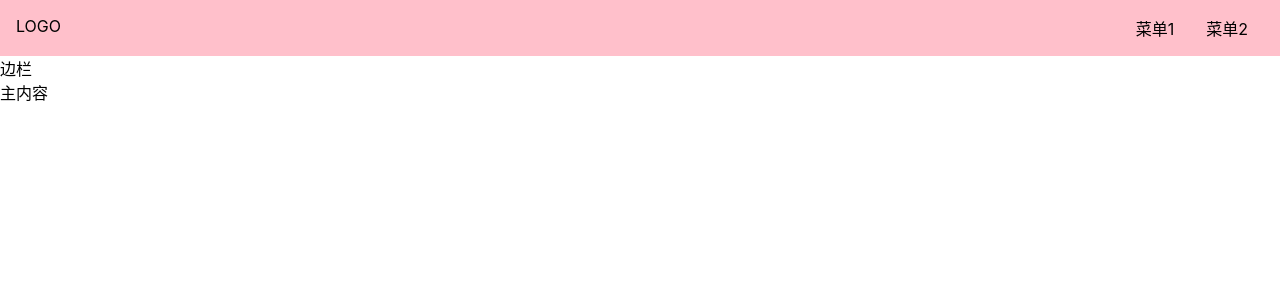
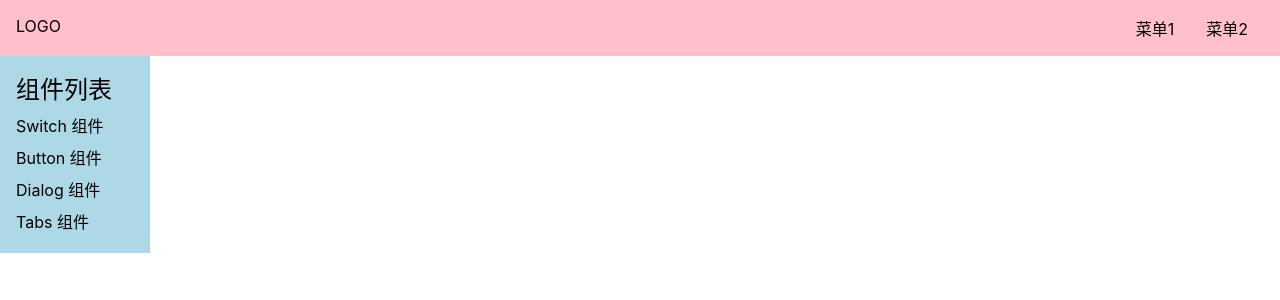
Before and after one commit to Gakki-coco/vue3-ui, a Vue app: page /#/doc in a window 1280 px wide. Shown: the top 300 px of the page. Built offline with nearby package versions, Linux system fonts and the light colour scheme.

Commit message:
添加侧边栏的样式

```diff
--- a/src/components/TopNav.vue
+++ b/src/components/TopNav.vue
@@ -17,6 +17,8 @@ export default {}
   background: pink;
   display: flex;
   padding: 16px;
+  position: relative;
+  z-index: 10;
 
   > .logo {
     max-width: 6em;
--- a/src/index.scss
+++ b/src/index.scss
@@ -7,6 +7,10 @@
 body {
   font-size: 16px;
   font-family: -apple-system, "Noto Sans", "Helvetica Neue", Helvetica, "Nimbus Sans L", Arial, "Liberation Sans", "PingFang SC", "Hiragino Sans GB", "Noto Sans CJK SC", "Source Han Sans SC", "Source Han Sans CN", "Microsoft YaHei", "Wenquanyi Micro Hei", "WenQuanYi Zen Hei", "ST Heiti", SimHei, "WenQuanYi Zen Hei Sharp", sans-serif;
+}
+
+h1, h2, h3, h4, h5, h6 {
+  font-weight: normal;
 }
 
 ul,
--- a/src/views/Doc.vue
+++ b/src/views/Doc.vue
@@ -2,7 +2,23 @@
   <div>
     <TopNav/>
     <div class="content">
-      <aside>边栏</aside>
+      <aside>
+        <h2>组件列表</h2>
+        <ol>
+          <li>
+            <router-link to="/doc/switch">Switch 组件</router-link>
+          </li>
+          <li>
+            <router-link to="/doc/button">Button 组件</router-link>
+          </li>
+          <li>
+            <router-link to="/doc/dialog">Dialog 组件</router-link>
+          </li>
+          <li>
+            <router-link to="/doc/tabs">Tabs 组件</router-link>
+          </li>
+        </ol>
+      </aside>
       <main>主内容</main>
     </div>
   </div>
@@ -15,3 +31,24 @@ export default {
   components: {TopNav}
 }
 </script>
+
+<style lang="scss" scoped>
+aside {
+  background: lightblue;
+  width: 150px;
+  padding: 70px 16px 16px;
+  position: fixed;
+  top: 0;
+  left: 0;
+
+  > h2 {
+    margin-bottom: 4px;
+  }
+
+  > ol {
+    > li {
+      padding: 4px 0;
+    }
+  }
+}
+</style>
--- a/src/views/Home.vue
+++ b/src/views/Home.vue
@@ -5,8 +5,8 @@
       <h1>轱辘UI</h1>
       <h2>一个厉害的 UI 框架</h2>
       <p class="actions">
-        <a>GitHub</a>
-        <a>开始</a>
+        <a href="https://github.com/Gakki-coco/vue3-ui">GitHub</a>
+        <router-link to="/doc">开始</router-link>
       </p>
     </div>
   </div>
```
